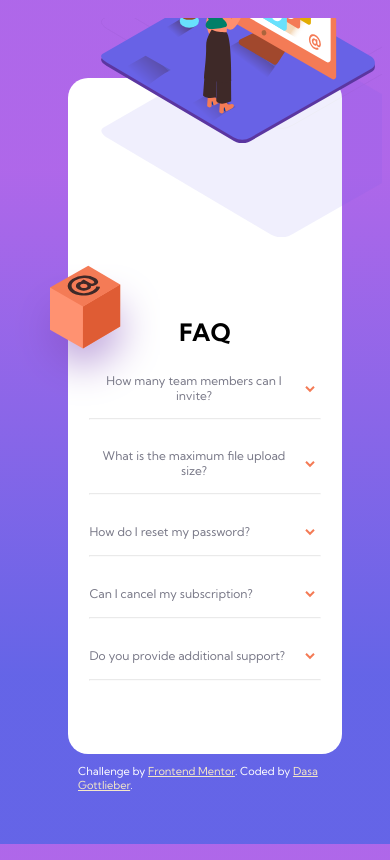
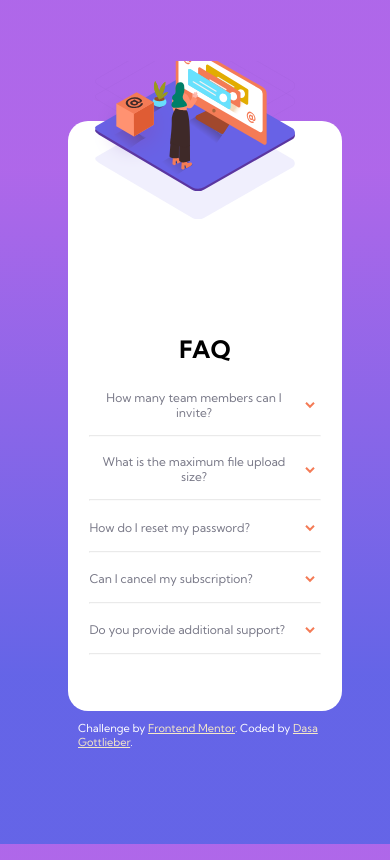
Before and after one commit to DasaGott/FAQ-layout, a plain HTML site: page index.html in a window 390 px wide. Drawn offline with Linux system fonts and the light colour scheme.

Commit message:
positioned pictures for 375 @mobile

```diff
--- a/styles.css
+++ b/styles.css
@@ -154,7 +154,7 @@ button:hover {
   .container-wrapper {
     position: relative;
     max-width: 100%;
-    height: 80vh;
+    height: 70vh;
   }
 
   .questions-wrapper {
@@ -166,7 +166,7 @@ button:hover {
   }
 
   .container-wrapper .img-wrapper {
-    position: relative;
+    position: absolute;
     top: 10%;
     transform: translateY(-50%);
     width: 100%;
@@ -186,29 +186,26 @@ button:hover {
   }
 
   .container-wrapper .img-wrapper .pattern {
-    width: 350px;
+    width: 200px;
     position: absolute;
-    top: -55%;
-    left: 12%;
+    bottom: 40%;
+    left: 10%;
   }
   .container-wrapper .img-wrapper .picture-box {
-    /* width: 150px;
     position: absolute;
-    left: -21%;
-    top: 35%;
-    z-index: 1; */
-    display: flex;
-    justify-content: center;
-    align-items: center;
+    top: 20%;
+    left: 10%;
+    z-index: 1;
+    width: 80px;
   }
 
   .container-wrapper .img-wrapper .ilustration {
-    width: 350px;
+    width: 200px;
     position: absolute;
-    top: -45%;
-    left: 12%;
+    top: 15%;
+    left: 10%;
     max-width: 100%;
-    max-height: auto;
+    height: auto;
   }
   /* .container {
     overflow: visible;
```
